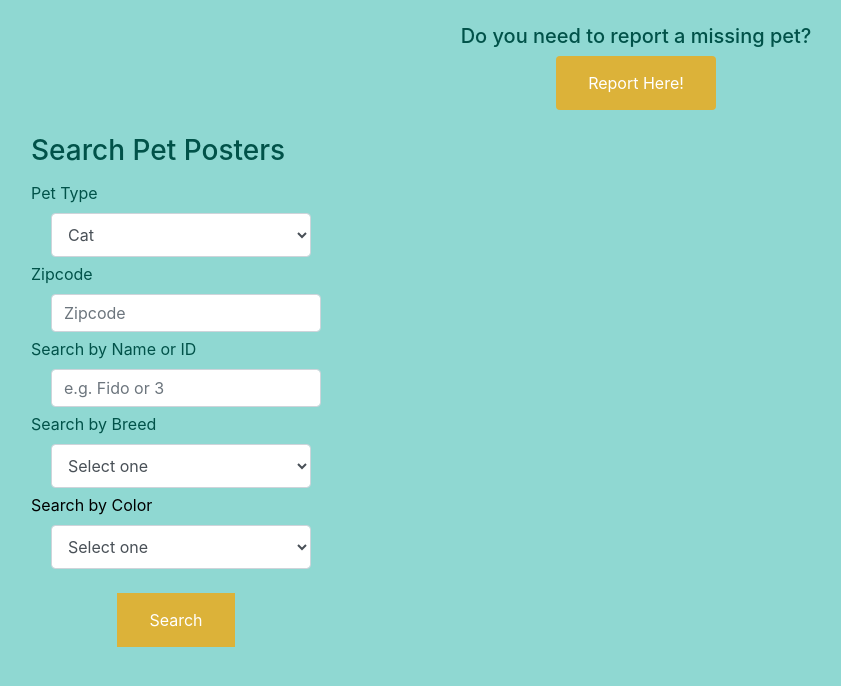
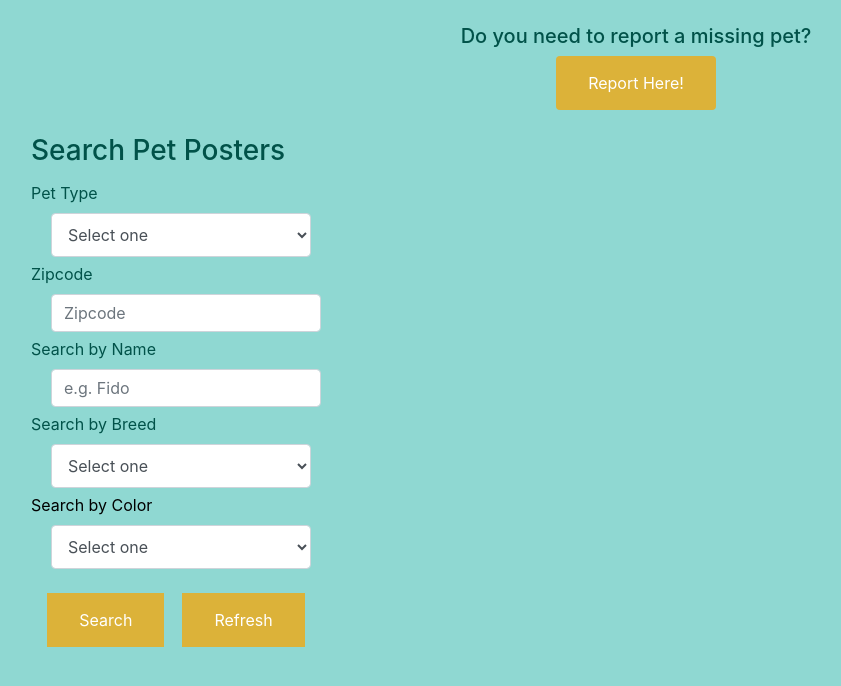
Before and after one commit to nakita-strangeways/find_fido_project, a Flask app: page /lost_pet_posters in a window 1280 px wide. Shown: the part 86-772 px from the top of the page, without its empty margins (4-845 px from the left). Run offline with Flask 2, Linux system fonts and the light colour scheme; data that the repository does not hold is empty; some libraries are stand-ins or nearby versions.

Commit message:
some bug fixes, added gender option. Still to do: Fix zipcode, alert if user has not clicked map when submitting form, delete pin button to map

```diff
--- a/server.py
+++ b/server.py
@@ -3,7 +3,7 @@ from jinja2 import StrictUndefined
 from flask import (Flask, render_template, redirect, request, flash,
                    session, jsonify)
 from flask_debugtoolbar import DebugToolbarExtension
-from model import Animal, Color, AnimalColor, Species, Breed, Size, User, Lost_Pet_Submission, lostPetColor, connect_to_db, db
+from model import Animal, Color, AnimalColor, Species, Breed, Size, User, Gender, Lost_Pet_Submission, lostPetColor, connect_to_db, db
 from datetime import datetime, date, time
 
 
@@ -44,7 +44,8 @@ def lost_pet_info():
             "colors": [color.color for color in animal.colors],
             "user_id": animal.user.username,
             "found": animal.found,
-            "found_by_user_id": animal.found_user.username if animal.found_user else None
+            "found_by_user_id": animal.found_user.username if animal.found_user else None,
+            "gender_id": animal.gender.gender
         }
         for animal in Animal.query
     }
@@ -67,6 +68,7 @@ def missing_pet_poster_info():
             "photo": pet.photo,
             "notes": pet.notes,
             "colors": [color.color for color in pet.colors],
+            "gender_id":pet.gender.gender
 
         }
         for pet in Lost_Pet_Submission.query
@@ -215,6 +217,11 @@ def lost_pet_form():
     submitted_color3 = request.form.get('color3_question')
     if submitted_color3:
         colors.append(submitted_color3)
+    submitted_gender = request.form.get('gender_question')
+    if submitted_gender:
+        submitted_gender = submitted_gender
+    else:
+        submitted_gender = 'Unknown'
     submitted_notes = request.form.get('notes')
     submitted_latitude = request.form.get('lat')
     submitted_longitude = request.form.get('lng')
@@ -232,6 +239,9 @@ def lost_pet_form():
 
     user = User.query.filter(User.email == user_email).one()
 
+    gender = Gender.query.filter(Gender.gender == submitted_gender).one()
+
+
     animal = Animal(species = species,
                     breed = breed,
                     size = size,
@@ -241,7 +251,8 @@ def lost_pet_form():
                     longitude = submitted_longitude,
                     user_id = user.user_id,
                     timestamp = timestamp,
-                    colors = queried_colors
+                    colors = queried_colors,
+                    gender = gender
                     )
 
     db.session.add(animal)
@@ -324,10 +335,7 @@ def lost_pet_posters_searchbox():
         query = query.join(lostPetColor).join(Color) \
             .filter(Color.color == searched_color)
 
-    # if searched_name_or_id:
-
-
-
+# if searched_name:
 
     results = query.all()
 
@@ -361,6 +369,7 @@ def report_lost_pet_form():
     submitted_color3 = request.form.get('color3_question')
     if submitted_color3:
         colors.append(submitted_color3)
+    submitted_gender = request.form.get('gender_quest')
     submitted_notes = request.form.get('notes')
     submitted_latitude = request.form.get('lat')
     submitted_longitude = request.form.get('lng')
@@ -368,7 +377,10 @@ def report_lost_pet_form():
     user_email = session.get('logged_in_user_email')
 
 
+
     species = Species.query.filter(Species.species_id == submitted_species).one()
+
+    gender = Gender.query.filter(Gender.gender == submitted_gender).one()
 
     for color in colors:
         queried_colors.append(Color.query.filter(Color.color == color).one())
@@ -387,7 +399,8 @@ def report_lost_pet_form():
                                     pet_name = submitted_name,
                                     user_id = user.user_id,
                                     date_lost = date_lost,
-                                    colors = queried_colors
+                                    colors = queried_colors,
+                                    gender = gender
                                     )
 
     db.session.add(lost_pet)
@@ -416,7 +429,7 @@ def report_a_pet_page():
 
 
 if __name__ == "__main__":
-    # app.debug = True
+    app.debug = True
     app.jinja_env.auto_reload = app.debug
 
     connect_to_db(app)
--- a/static/lost_pets.css
+++ b/static/lost_pets.css
@@ -322,6 +322,19 @@ div.search_btn {
   font-size: 16px;
 }
 
+.refresh_btn {
+  background-color: #DCB239;
+  border: none;
+  color: white;
+  padding: 15px 32px;
+  text-align: center;
+  text-decoration: none;
+  display: inline-block;
+  font-size: 16px;
+}
+
+
+
 
 /*--------------------------------*/
 /* Log In Page */
--- a/static/pet_map.js
+++ b/static/pet_map.js
@@ -283,6 +283,7 @@ $filterCheckboxes.on('change', function() {
           '<p><b>Species: </b>' + animal.species_id  + '<br>' +
           '<b>Size: </b>' + animal.size_id  + '<br>' +
           '<b>Assumed Breed: </b>' + animal.breed_id + '<br>' +
+          '<b>Gender: </b>' + animal.gender_id + '<br>' +
           '<b>Colors: </b>' + animal.colors.join(', ') + '<br>' +
           '<b>Notes: </b>' + animal.notes + '<br>' + '</p>' +
           found_by +
@@ -306,8 +307,8 @@ $filterCheckboxes.on('change', function() {
             modal.style.display = "none";
             $(".map_filter_button").attr("disabled",false)
             $(".animal_form_drawer-button").attr("disabled",false)
-            $('#seen_form_div').toggleClass("my-hide")
-            $('#filter_form_container').toggleClass("my-hide")
+            // $('#seen_form_div').toggleClass("my-hide")
+            // $('#filter_form_container').toggleClass("my-hide")
           }
         }
 
@@ -323,6 +324,7 @@ $filterCheckboxes.on('change', function() {
         $('#filter_form_container').toggleClass("my-hide")
         }
       }); // End of window content function - start line
+
     },300); // this is the end of the setTimeout fuction - start line 260
     }); //end of google maps listener - start line 254
   }; // End of the Modal for more information - start line 253
@@ -450,8 +452,8 @@ $.get('/lost_pet_posters.json', function (missing_pet) {
     $('#pet_photo').html(pet_photo);
 
     pet_info = (
-    '<b>PetID: </b>' + pet.pet_id  + '<br>' +
     '<b>Name: </b>' + pet.pet_name + '<br>' +
+    '<b>Gender: </b>' + pet.gender_id + '<br>' +
     '<b>Breed: </b>' + pet.breed_id + '<br>' +
     '<b>Colors: </b>' + pet.colors.join(', ') + '<br>' +
     '<b>Notes: </b>' + pet.notes + '<br>' +
@@ -531,6 +533,11 @@ $('#searchBar_btn').click(function(e){
   })
 });
 
+// refresh button click event for pet poster page to refresh icons after search
+$('.refresh_btn').click(function(event) {
+  window.location.reload(false);
+});// end of refresh button click event
+
 // Sends data from seen pet modal page to datatables and updates found to true
 $('.found_button_class').click(function(e) {
   e.preventDefault();
@@ -551,6 +558,7 @@ $('.found_button_class').click(function(e) {
       processData: false
   }); // end of ajax call
 }); // end of found button function - start line 537
+
 
 
 // TO DO LATER!!!
--- a/templates/lost_pet_poster_page.html
+++ b/templates/lost_pet_poster_page.html
@@ -43,6 +43,7 @@
             <div class="col-lg-10">
                 <label style="padding-top:5px; color:#015249;"> Pet Type</label>
                 <select id="species_select" size="1" name="PetType" class="form-control" style="width: 110%; height: 44px;">
+                    <option value="" selected disabled hidden>Select one</option>
                     <option id="cat" value="1">Cat</option>
                     <option id="dog"value="2">Dog</option>
                 </select>
@@ -52,8 +53,8 @@
                 <input type="TEXT" name="Zipcode" class="form-control input-field" placeholder="Zipcode" maxlength="5" style="width: 270px;">
             </div>
             <div class="col-lg-10">
-                <label style="padding-top:5px; color:#015249;"> Search by Name or ID</label>
-                <input type="TEXT" name="SearchByNameID" placeholder="e.g. Fido or 3" class="form-control input-field" maxlength="20" style="width: 270px;">
+                <label style="padding-top:5px; color:#015249;"> Search by Name</label>
+                <input type="TEXT" name="SearchByNameID" placeholder="e.g. Fido" class="form-control input-field" maxlength="20" style="width: 270px;">
             </div>
             <div class="col-lg-10">
                 <label style="padding-top:5px; color:#015249;"> Search by Breed</label>
@@ -77,7 +78,10 @@
             </div>
             <br>
             <div>
-                <center><input class="search_btn" id="searchBar_btn" type="submit" value="Search"></center>
+                <center>
+                    <input class="search_btn" id="searchBar_btn" type="submit" value="Search">&nbsp;&nbsp;&nbsp;
+                    <input class="refresh_btn" id="refreshBar_btn" type="button" value="Refresh">
+                </center>
             </div>
         </div>
     </form>
@@ -89,8 +93,9 @@
           <div class="shadow p-3 mb-5 rounded" id="missing_pet_icons">
             <div class="pet-list" id={{pet.pet_id}} >
             <p class="text-center">
-                <span style="color:#015249;">Name: {{pet.pet_name}}</span> <br>
-                <span style="color:#015249;">PetID: {{pet.pet_id}}</span><br>
+                <span style="color:#015249; font-size: 25px;">{{pet.pet_name}}</span>
+                <br>
+                <br>
                 <img src="/static/seed_photos/{{pet.photo}}" alt="photo" style="width:200px;">
             </p>
                 <div class="pet-detail">
```
Also changed, not shown: model.py (+21 -0 lines), seed.py (+33 -5 lines), templates/homepage.html (+38 -15 lines), templates/report_a_pet_page.html (+14 -0 lines), 4 other files.
